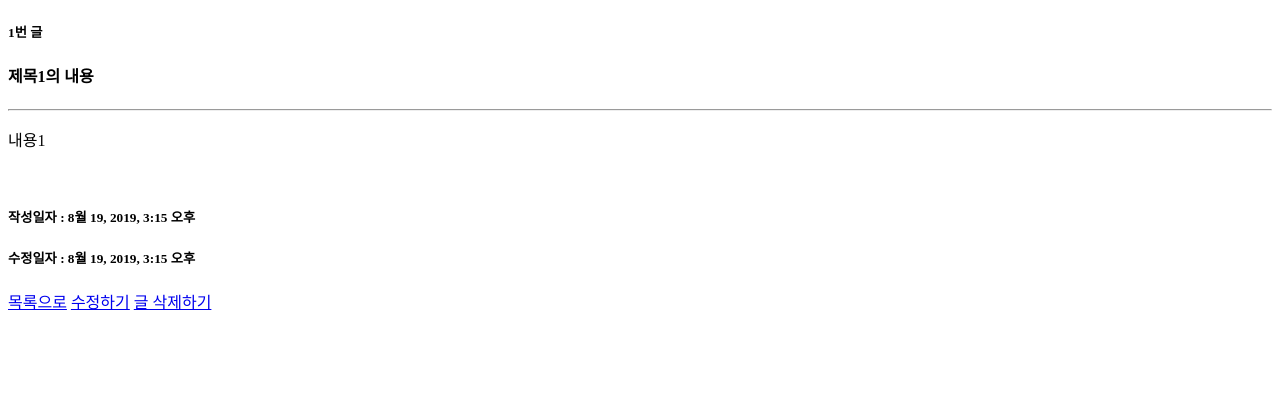
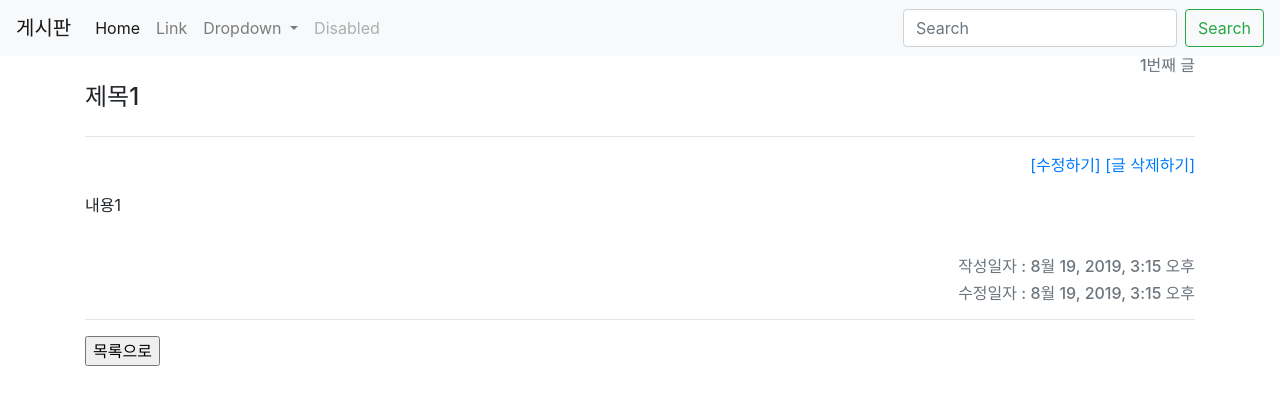
Before and after one commit to JiminLee411/django-crud, a Django app: page /articles/1/ in a window 1280 px wide. Shown: the top 405 px of the page. Run offline with Django 3.2, Linux system fonts and the light colour scheme; data comes from the database, SQL or seed files in the repository; both versions use the stored data as it was after the commit; some libraries are stand-ins or nearby versions.

Commit message:
08 | articles -bootstrap 적용

```diff
--- a/articles/templates/articles/base.html
+++ b/articles/templates/articles/base.html
@@ -5,9 +5,50 @@
   <meta name="viewport" content="width=device-width, initial-scale=1.0">
   <meta http-equiv="X-UA-Compatible" content="ie=edge">
   <title>게시판</title>
+  <link rel="stylesheet" href="https://stackpath.bootstrapcdn.com/bootstrap/4.3.1/css/bootstrap.min.css" integrity="sha384-ggOyR0iXCbMQv3Xipma34MD+dH/1fQ784/j6cY/iJTQUOhcWr7x9JvoRxT2MZw1T" crossorigin="anonymous">
 </head>
 <body>
-  {% block body %}
-  {% endblock %}
+  <nav class="navbar navbar-expand-lg navbar-light bg-light">
+    <a class="navbar-brand" href="#">게시판</a>
+    <button class="navbar-toggler" type="button" data-toggle="collapse" data-target="#navbarSupportedContent" aria-controls="navbarSupportedContent" aria-expanded="false" aria-label="Toggle navigation">
+      <span class="navbar-toggler-icon"></span>
+    </button>
+
+    <div class="collapse navbar-collapse" id="navbarSupportedContent">
+      <ul class="navbar-nav mr-auto">
+        <li class="nav-item active">
+          <a class="nav-link" href="#">Home <span class="sr-only">(current)</span></a>
+        </li>
+        <li class="nav-item">
+          <a class="nav-link" href="#">Link</a>
+        </li>
+        <li class="nav-item dropdown">
+          <a class="nav-link dropdown-toggle" href="#" id="navbarDropdown" role="button" data-toggle="dropdown" aria-haspopup="true" aria-expanded="false">
+            Dropdown
+          </a>
+          <div class="dropdown-menu" aria-labelledby="navbarDropdown">
+            <a class="dropdown-item" href="#">Action</a>
+            <a class="dropdown-item" href="#">Another action</a>
+            <div class="dropdown-divider"></div>
+            <a class="dropdown-item" href="#">Something else here</a>
+          </div>
+        </li>
+        <li class="nav-item">
+          <a class="nav-link disabled" href="#" tabindex="-1" aria-disabled="true">Disabled</a>
+        </li>
+      </ul>
+      <form class="form-inline my-2 my-lg-0">
+        <input class="form-control mr-sm-2" type="search" placeholder="Search" aria-label="Search">
+        <button class="btn btn-outline-success my-2 my-sm-0" type="submit">Search</button>
+      </form>
+    </div>
+  </nav>
+  <div class="container">
+    {% block body %}
+    {% endblock %}
+  </div>
+  <script src="https://code.jquery.com/jquery-3.3.1.slim.min.js" integrity="sha384-q8i/X+965DzO0rT7abK41JStQIAqVgRVzpbzo5smXKp4YfRvH+8abtTE1Pi6jizo" crossorigin="anonymous"></script>
+  <script src="https://cdnjs.cloudflare.com/ajax/libs/popper.js/1.14.7/umd/popper.min.js" integrity="sha384-UO2eT0CpHqdSJQ6hJty5KVphtPhzWj9WO1clHTMGa3JDZwrnQq4sF86dIHNDz0W1" crossorigin="anonymous"></script>
+  <script src="https://stackpath.bootstrapcdn.com/bootstrap/4.3.1/js/bootstrap.min.js" integrity="sha384-JjSmVgyd0p3pXB1rRibZUAYoIIy6OrQ6VrjIEaFf/nJGzIxFDsf4x0xIM+B07jRM" crossorigin="anonymous"></script>
 </body>
 </html>
--- a/articles/templates/articles/detail.html
+++ b/articles/templates/articles/detail.html
@@ -1,14 +1,23 @@
 {% extends 'articles/base.html' %}
 {% block body %}
-  <h5>{{ article.id }}번 글</h5>
-  <h4>{{ article.title }}의 내용</h4>
+  <div><h6 class="text-right text-secondary">{{ article.id }}번째 글 </h6></div>
+  <h4 style="display:inline-block;"> {{ article.title }}</h4>
   <hr>
-  <p>{{ article.content }}</p>
+  <p  class="text-right">
+    <a href="/articles/{{ article.pk }}/edit" class="text-right ml-auto">[수정하기]</a>
+    <a href="/articles/{{ article.pk }}/delete/" class="text-right ml-auto">[글 삭제하기]</a>
+  </p>
+  <div><p>{{ article.content }}</p></div>
   <br>
 
-  <h5>작성일자 : {{ article.created_at }}</h5>
-  <h5>수정일자 : {{ article.updated_at }}</h5>
-  <a href="/articles/">목록으로</a>
-  <a href="/articles/{{ article.pk }}/edit">수정하기</a>
-  <a href="/articles/{{ article.pk }}/delete/">글 삭제하기</a>
+  <h6 class="text-right text-secondary ml-auto">작성일자 : {{ article.created_at }}</h6>
+  <h6 class="text-right text-secondary">수정일자 : {{ article.updated_at }}</h6>
+
+
+
+  <hr>
+  <form action="/articles/">
+    <input type="submit" value="목록으로">
+  </form>
+  {% comment %} <a href="/articles/">목록으로</a><br> {% endcomment %}
 {% endblock %}
```
Also changed, not shown: articles/templates/articles/index.html (+20 -6 lines), articles/templates/articles/new.html (+19 -8 lines), db.sqlite3.
